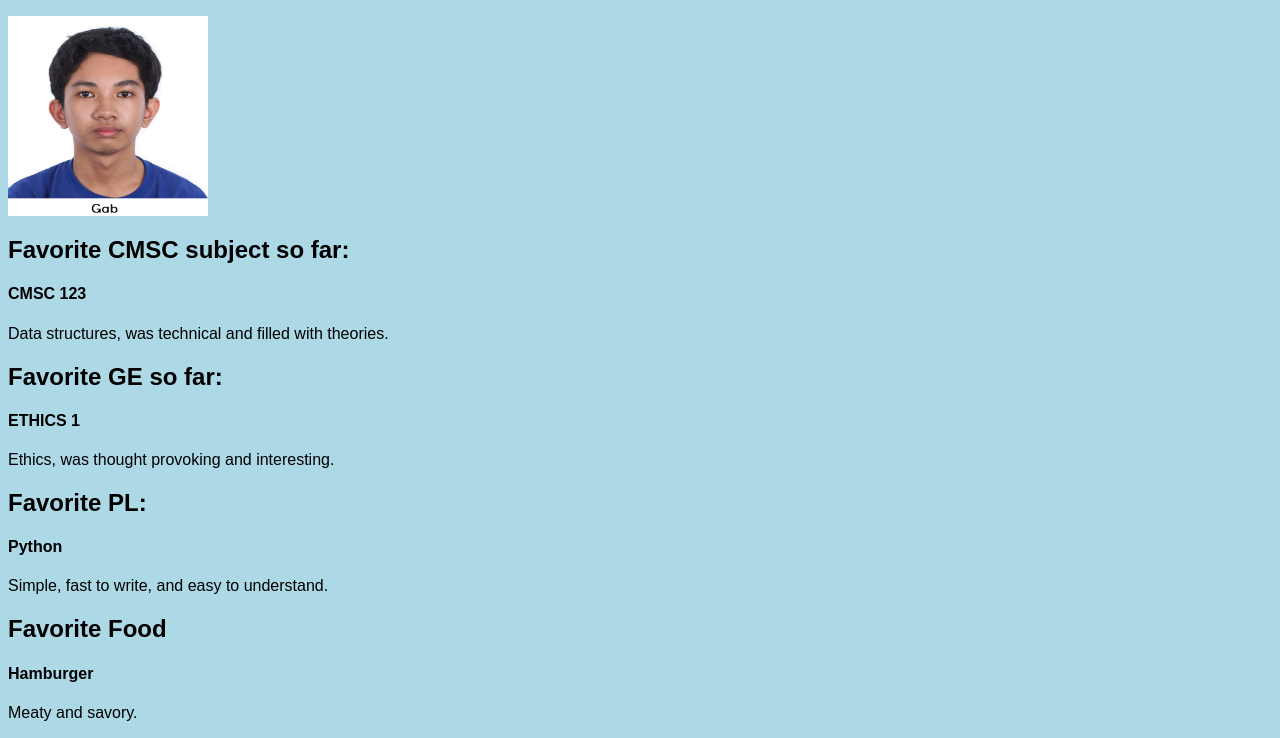
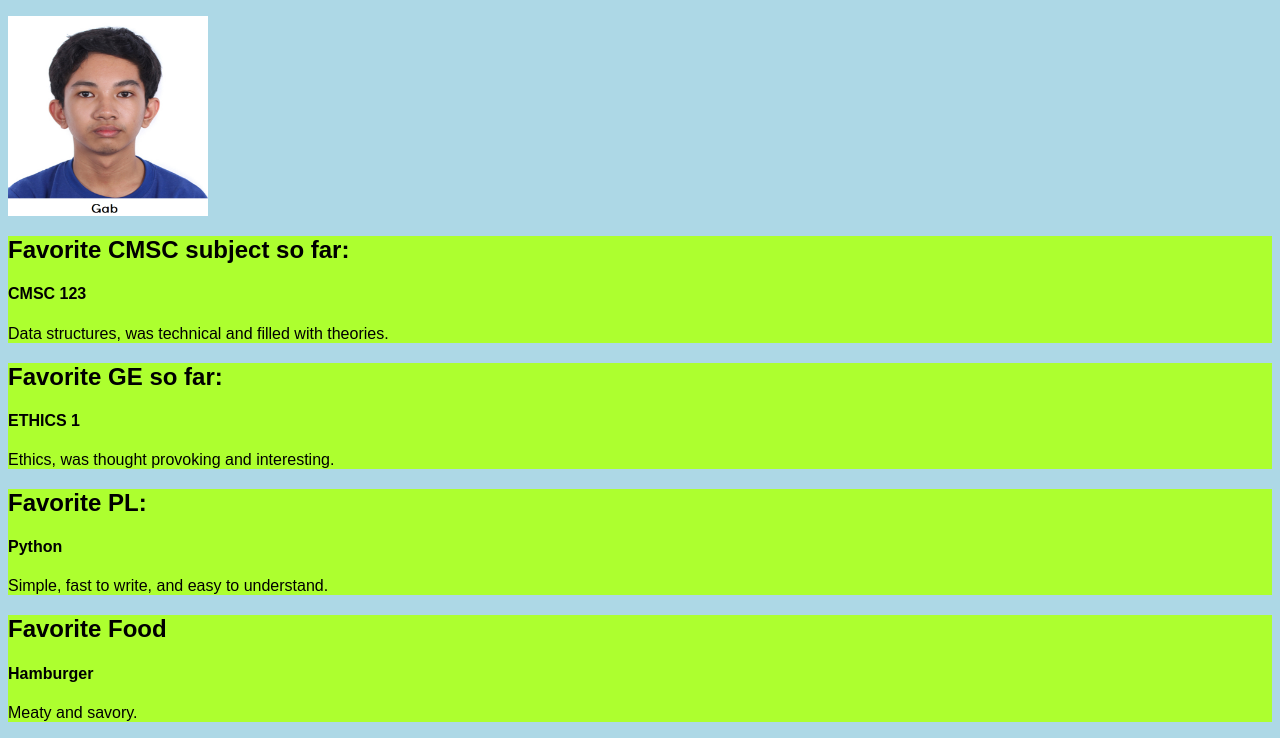
Before and after one commit to EbrahimGabriel/EbrahimGabriel.github.io, a plain HTML site: page index.html in a window 1280 px wide. Shown: the part 91-829 px from the top of the page. Drawn offline with Linux system fonts and the light colour scheme.

Commit message:
ui: added bg color to the info

```diff
--- a/css.css
+++ b/css.css
@@ -17,5 +17,6 @@ img {
 }
 
 .child {
+    background-color: greenyellow;
     margin: 0 auto;
 }
```
